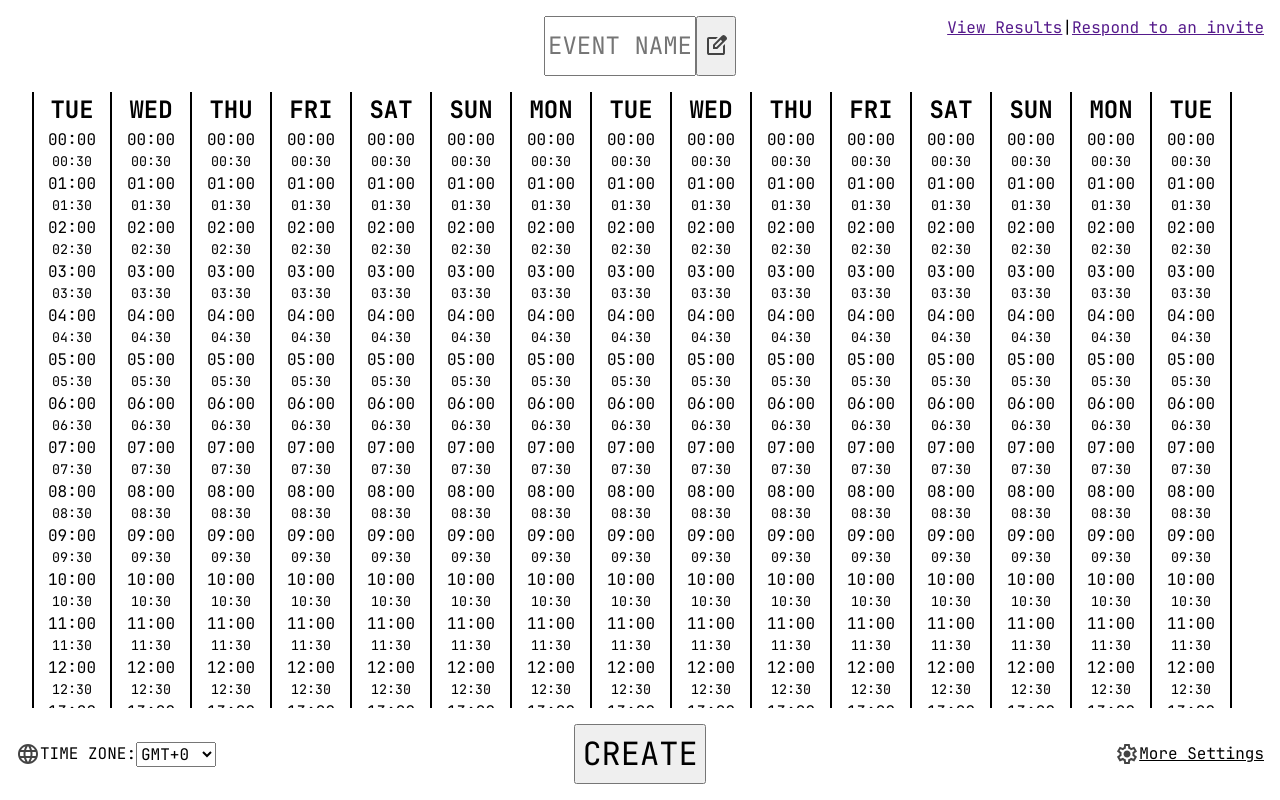
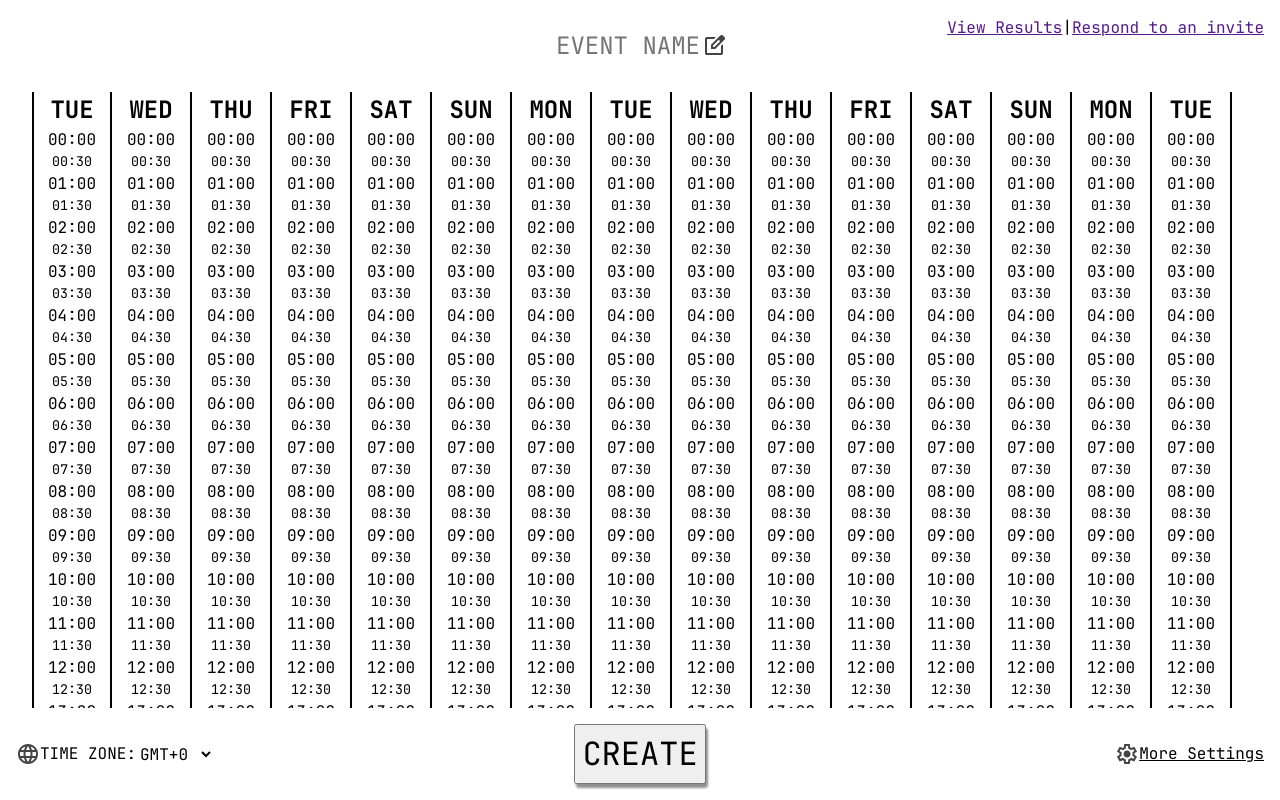
Before and after one commit to KennethOnGitHub/isFridayGood.com, a SvelteKit app in the folder Frontend/: page / in a window 1280 px wide. Built offline with nearby package versions, Linux system fonts and the light colour scheme.

Commit message:
added niceties in terms of looks like a drop shadow for the create

```diff
--- a/Frontend/src/routes/+page.svelte
+++ b/Frontend/src/routes/+page.svelte
@@ -2,6 +2,7 @@
     import Calendar from "$lib/calendar.svelte";
 
     let eventTitleInput: HTMLInputElement;
+    let timeZoneSelect: HTMLSelectElement;
 
     const timezones: number[] = []
     for (let i = -12; i <= 14; i++) {
@@ -81,6 +82,24 @@
     }
     .event-title {
         grid-area: title;
+
+        display: flex;
+        font-size: x-large;
+    }
+
+    .event-title button {
+        all: unset;
+        cursor: pointer;
+    }
+
+    .event-title input {
+        border: none;
+    }
+
+    .time-zone-select select {
+        border: none;
+        background: none;
+        cursor: pointer;
     }
 
     @media screen and (max-width: 1000px) {
@@ -91,7 +110,7 @@
     }
     @media not screen and (max-width: 1000px) {
         .top {
-            grid-template-columns: 2fr 1fr 2fr;
+            grid-template-columns: 1fr 1fr 1fr;
             grid-template-areas: '. title nav'
         }
         nav {
@@ -102,10 +121,6 @@
     ul{
         display: flex;
         list-style: none;
-    }
-    .event-title {
-        display: flex;
-        font-size: x-large;
     }
 
     .event-title input {
@@ -128,6 +143,12 @@
     .create-button {
         font-size: xx-large;
         cursor: pointer;
+        filter: drop-shadow(2px 4px 1px #0000006f)
+    }
+
+    .create-button:active {
+        transform: translate(1px, 2px);
+        filter: none;
     }
 
     .more-settings {
```
